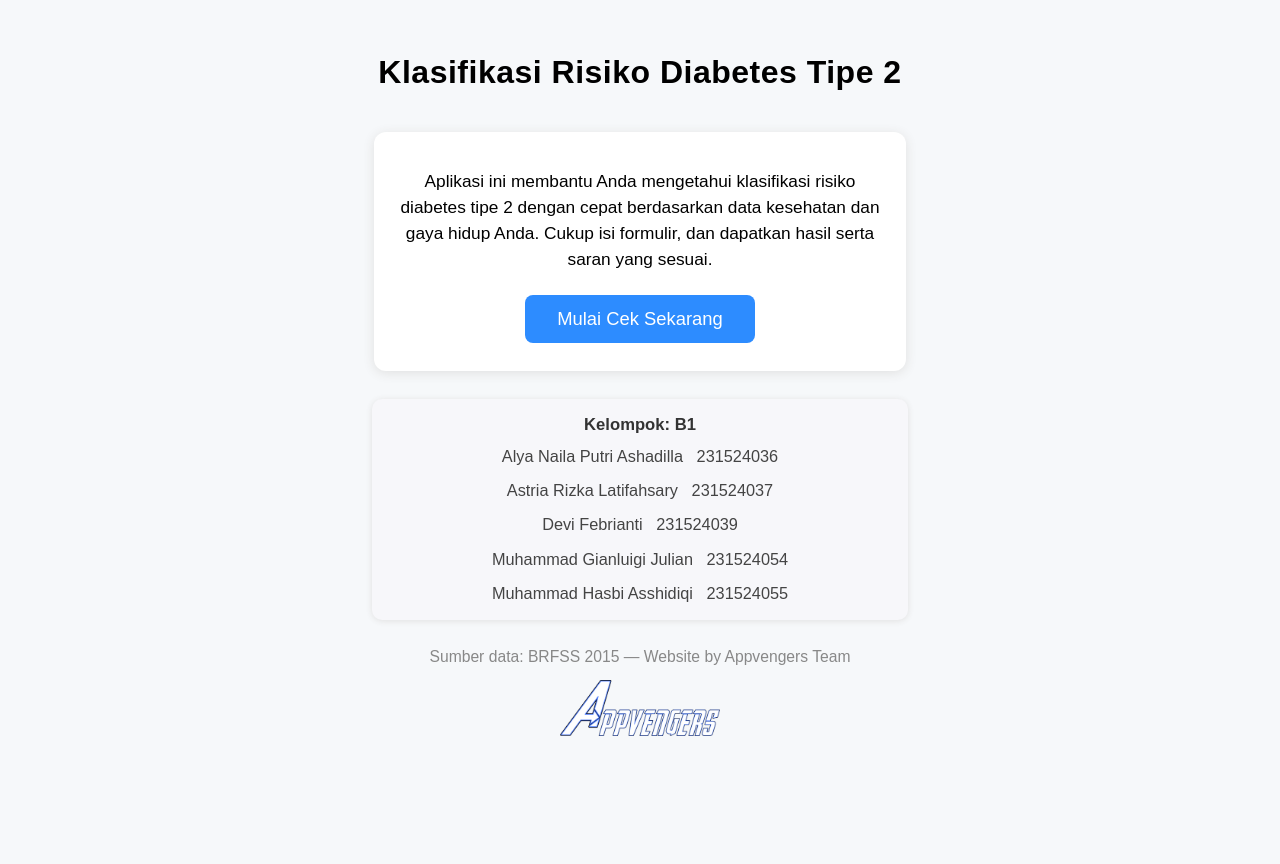
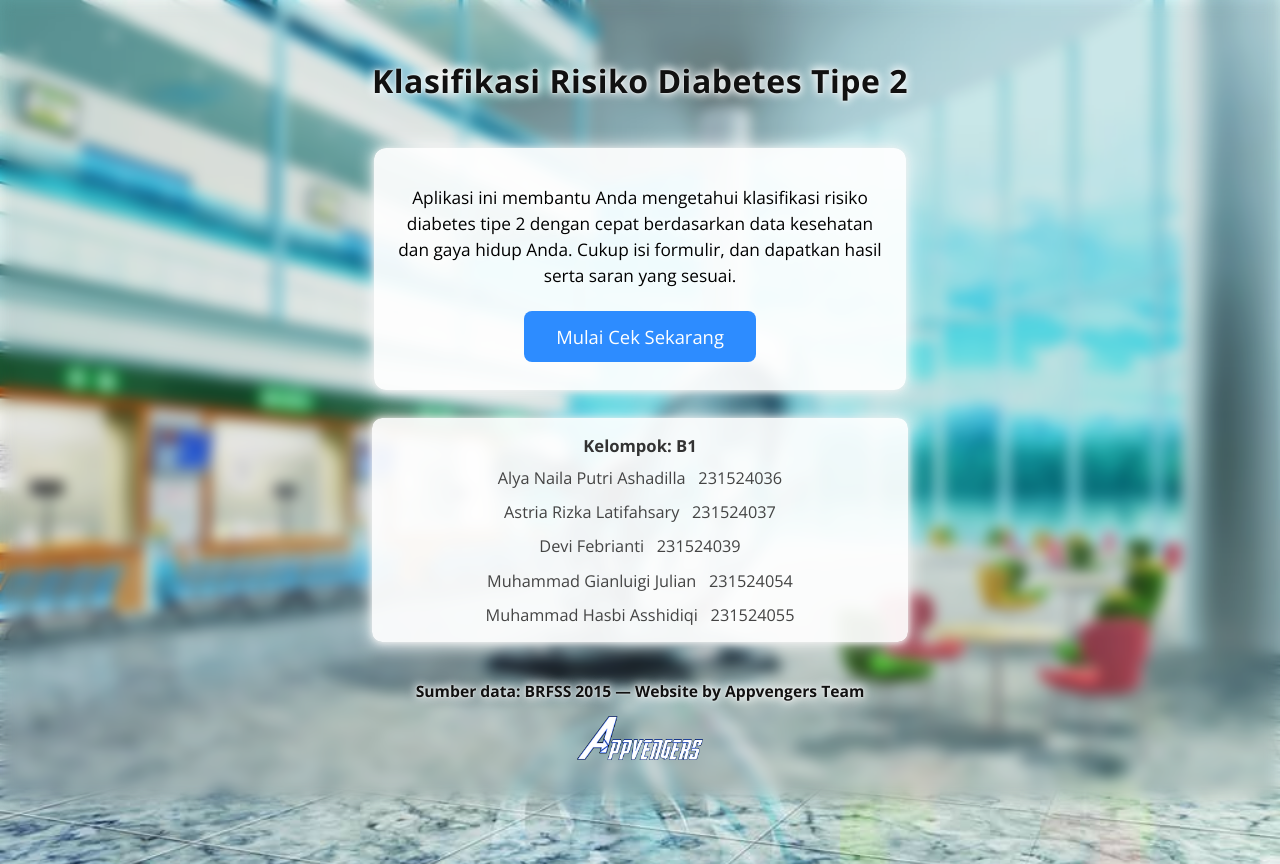
Before and after one commit to AstriaRLatifahsary/Proyek2-DiabetesTipe2, a Flask app: page / in a window 1280 px wide. Before the commit the page ends 736 px from the top, so only its background shows below. Run offline with Flask 3, Linux system fonts and the light colour scheme.

Commit message:
add some dope style

```diff
--- a/static/css/style.css
+++ b/static/css/style.css
@@ -1,8 +1,46 @@
-body { font-family: Arial, sans-serif; margin: 20px; background: #f6f8fa; }
-form { max-width: 500px; margin: auto; background: #f9f9f9; padding: 24px 18px 18px 18px; border-radius: 10px; box-shadow: 0 2px 8px #eee; }
+/* Import Google Fonts Open Sans */
+@import url('https://fonts.googleapis.com/css?family=Open+Sans:400,600,700&display=swap');
+
+body {
+    font-family: 'Open Sans', Arial, sans-serif;
+    margin: 20px;
+    background: url('../images/bg.jpg') no-repeat center center fixed;
+    background-size: cover;
+    min-height: 100vh;
+}
+body::before {
+    content: '';
+    position: fixed;
+    top: 0; left: 0; right: 0; bottom: 0;
+    width: 100vw;
+    height: 100vh;
+    background: inherit;
+    filter: blur(7px) brightness(0.92);
+    z-index: 0;
+    pointer-events: none;
+}
+form {
+    max-width: 500px;
+    margin: auto;
+    background: rgba(255,255,255,0.93);
+    padding: 24px 18px 18px 18px;
+    border-radius: 10px;
+    box-shadow: 0 0 16px 4px rgba(255,255,255,0.65), 0 1px 6px #e0e0e0;
+}
 form div { margin-bottom: 15px; }
 label { display: block; margin-bottom: 4px; font-weight: bold; }
-input[type="number"], select { width: 100%; padding: 7px; border-radius: 4px; border: 1px solid #ccc; }
+input[type="number"], select {
+    width: 100%;
+    max-width: 100%;
+    box-sizing: border-box;
+    padding: 7px 10px;
+    border-radius: 4px;
+    border: 1px solid #ccc;
+    /* Batasi lebar agar setara dengan select dan button */
+    display: block;
+    font-family: 'Open Sans', Arial, sans-serif;
+    font-size: 1em;
+}
 .radio-group { display: flex; gap: 20px; margin-top: 4px; }
 .radio-group label { font-weight: normal; margin-bottom: 0; }
 button, .btn {
@@ -18,6 +56,8 @@ button, .btn {
     text-decoration: none;
     display: inline-block;
     text-align: center;
+    font-family: 'Open Sans', Arial, sans-serif;
+    font-weight: 600;
 }
 button:hover, .btn:hover { background: #1766c2; }
 .result-card {
@@ -25,7 +65,6 @@ button:hover, .btn:hover { background: #1766c2; }
     margin: 40px auto;
     padding: 28px 22px;
     border-radius: 12px;
-    box-shadow: 0 2px 12px #e0e0e0;
     background: #fff;
     text-align: center;
 }
@@ -40,6 +79,10 @@ button:hover, .btn:hover { background: #1766c2; }
     margin-top: 32px;
     margin-bottom: 12px;
     min-height: 56px;
+    background: rgba(255,255,255,0.85);
+    border-radius: 0 0 18px 18px;
+    padding-top: 8px;
+    padding-bottom: 8px;
 }
 .logo-appvengers {
     position: absolute;
@@ -55,21 +98,33 @@ button:hover, .btn:hover { background: #1766c2; }
     font-size: 2em;
     font-weight: 600;
     letter-spacing: 0.5px;
+    color: #111 !important;
+    /* Outline putih tebal 4px */
+    text-shadow:
+        0 0 0 4px #fff,
+        2px 0 0 #fff,
+        -2px 0 0 #fff,
+        0 2px 0 #fff,
+        0 -2px 0 #fff,
+        0 0 12px #fff,
+        0 0 8px #fff,
+        0 0 2px #fff;
 }
 .form-desc {
     text-align: center;
     margin: 0 0 18px 0;
-    color: #444;
+    color: #111 !important;
     font-size: 1.08em;
+    font-weight: bold;
+    text-shadow: 0 0 12px #fff, 0 0 8px #fff, 0 0 2px #fff;
 }
 
 /* Main card */
 .main-card {
     max-width: 500px;
     margin: 24px auto 12px auto;
-    background: #fff;
+    background: rgba(255,255,255,0.93);
     border-radius: 12px;
-    box-shadow: 0 2px 12px #e0e0e0;
     padding: 20px 16px 28px 16px;
     text-align: center;
 }
@@ -77,6 +132,7 @@ button:hover, .btn:hover { background: #1766c2; }
     margin-bottom: 22px;
     line-height: 1.5;
     font-size: 1.08em;
+    text-shadow: 0 2px 12px #fff, 0 0 8px #fff;
 }
 
 /* CTA button */
@@ -101,11 +157,12 @@ button:hover, .btn:hover { background: #1766c2; }
     margin: 28px auto 0 auto;
     background: #f7f7fa;
     border-radius: 10px;
-    box-shadow: 0 1px 6px #e0e0e0;
     padding: 16px 18px 10px 18px;
     text-align: center;
     font-size: 1.04em;
     color: #333;
+    background: rgba(255,255,255,0.93);
+    box-shadow: 0 0 16px 4px rgba(255,255,255,0.65), 0 1px 6px #e0e0e0;
 }
 .team-list {
     font-size: 0.98em;
@@ -122,6 +179,49 @@ button:hover, .btn:hover { background: #1766c2; }
     font-size: 0.98em;
     margin-top: 28px;
     margin-bottom: 10px;
+    background: rgba(255,255,255,0.85);
+    border-radius: 18px 18px 0 0;
+    padding-top: 10px;
+    padding-bottom: 10px;
+    box-shadow: 0 0 16px 4px rgba(255,255,255,0.65), 0 -2px 12px #e0e0e0;
+}
+.page-header, .home-footer {
+    color: #111 !important;
+}
+.page-title, .home-footer {
+    font-weight: bold;
+    text-shadow: 0 0 12px #fff, 0 0 8px #fff, 0 0 2px #fff;
+    color: #111 !important;
+}
+.home-footer, .form-desc, .team-info strong, .team-list {
+    /* Outline putih tipis 2px */
+    text-shadow:
+        0 0 0 2px #fff,
+        1px 0 0 #fff,
+        -1px 0 0 #fff,
+        0 1px 0 #fff,
+        0 -1px 0 #fff,
+        0 0 8px #fff,
+        0 0 2px #fff;
+}
+
+/* Efek glow hanya pada teks header, footer, dan logo, box/card tetap seperti semula */
+.page-title, .home-footer, .logo_appvengers {
+    text-shadow: 0 0 12px #fff, 0 0 8px #fff, 0 0 2px #fff;
+}
+.logo_appvengers {
+    filter: drop-shadow(0 0 10px #fff) drop-shadow(0 0 18px #fff);
+}
+
+.page-header, .home-footer {
+    background: none !important;
+    box-shadow: none !important;
+}
+
+/* Kembalikan box/card utama dan team-info ke style sebelumnya */
+.main-card, .team-info, .result-card {
+    background: rgba(255,255,255,0.93);
+    box-shadow: 0 0 16px 4px rgba(255,255,255,0.65), 0 1px 6px #e0e0e0;
 }
 
 @media (max-width: 600px) {
@@ -129,7 +229,7 @@ button:hover, .btn:hover { background: #1766c2; }
     .main-card {
         padding: 10px 2vw 18px 2vw;
     }
-    .logo-appvengers {
+    .logo_appvengers {
         height: 40px;
         left: 8px;
     }
@@ -139,5 +239,11 @@ button:hover, .btn:hover { background: #1766c2; }
 }
 @media (min-width: 601px) {
     .page-header { margin-top: 44px; min-height: 64px; }
-    .logo-appvengers { height: 56px; }
+    .logo_appvengers { height: 56px; }
 }
+
+/* Konten utama tetap di atas overlay blur */
+body > * {
+    position: relative;
+    z-index: 1;
+}
```
Also changed, not shown: static/images/bg.jpg (added).
